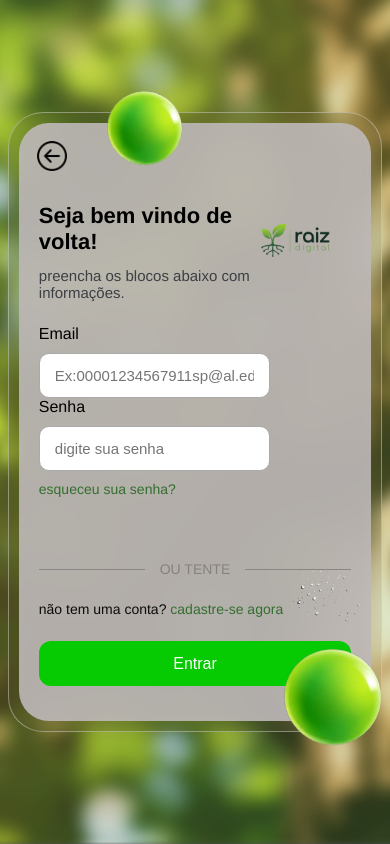
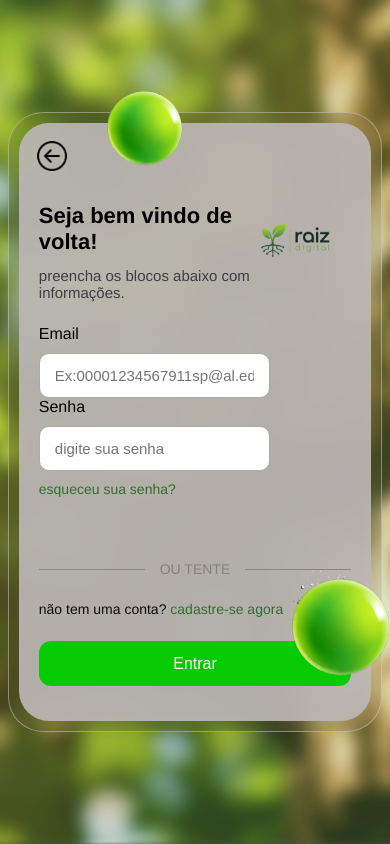
Before and after one commit to alefe1108/Raiz-Digital, a plain HTML site: page Raiz-Digital-Home/Login/index.html in a window 390 px wide. Drawn offline with Linux system fonts and the light colour scheme.

Commit message:
Adjust position of bola1 in style.css

```diff
--- a/Raiz-Digital-Home/Login/style.css
+++ b/Raiz-Digital-Home/Login/style.css
@@ -336,13 +336,13 @@ header img {
     }
 
     .bola1 {
-    position: fixed;
-    right: -55px;
-    bottom: -30px;
-    width: 260px;
-    height: auto;
-    z-index: 1;
-    pointer-events: none;
+        position: fixed;
+        right: -63px;
+        bottom: 40px;
+        width: 260px;
+        height: auto;
+        z-index: 1;
+        pointer-events: none;
     }
 
     .bola2 {
```
